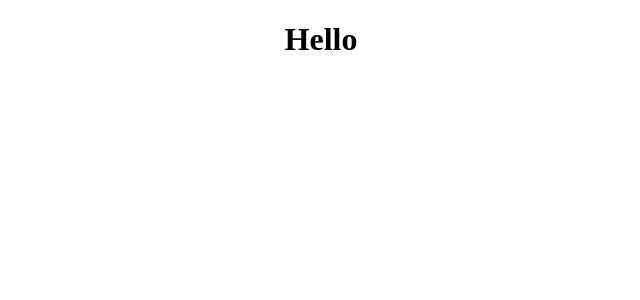
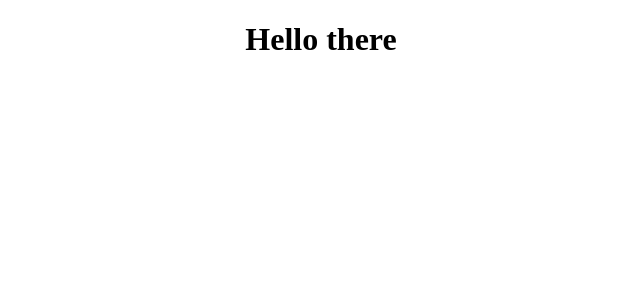
Before and after one commit to kamran1007/ReactTypeScript-hangman, a React (Create React App) app in the folder hangman/: page / in a window 1280 px wide. Shown: the top 300 px of the page, without its empty margins (319-959 px from the left). Built offline with nearby package versions, Linux system fonts and the light colour scheme.

Commit message:
modified:   hangman/src/App.tsx

```diff
--- a/hangman/src/App.tsx
+++ b/hangman/src/App.tsx
@@ -4,7 +4,7 @@ import './App.css';
 function App() {
   return (
     <div className="App">
-      <h1> Hello </h1>
+      <h1> Hello there</h1>
       </div>
   );
 }
```
